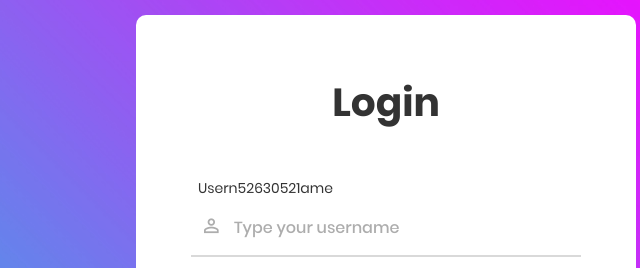
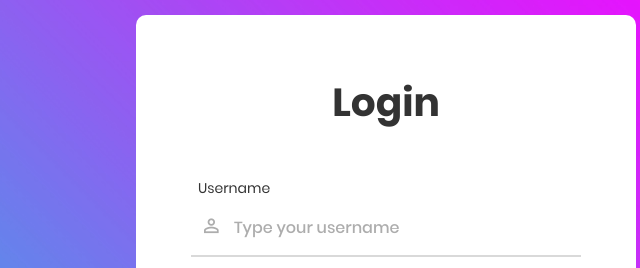
Before and after one commit to royalcoder21Harsh/LoginPage7777754, a plain HTML site: page index.html in a window 1280 px wide. Shown: the top 268 px of the page, 254-894 px from the left. Drawn offline with Linux system fonts and the light colour scheme.

Commit message:
Unexpected
The unexpected syntax take place which is removed

```diff
--- a/index.html
+++ b/index.html
@@ -38,7 +38,7 @@
 					</span>
 
 					<div class="wrap-input100 validate-input m-b-23" data-validate = "Username is reauired">
-						<span class="label-input100">Usern52630521ame</span>
+						<span class="label-input100">Username</span>
 						<input class="input100" type="text" name="username" placeholder="Type your username">
 						<span class="focus-input100" data-symbol="&#xf206;"></span>
 					</div>
```
